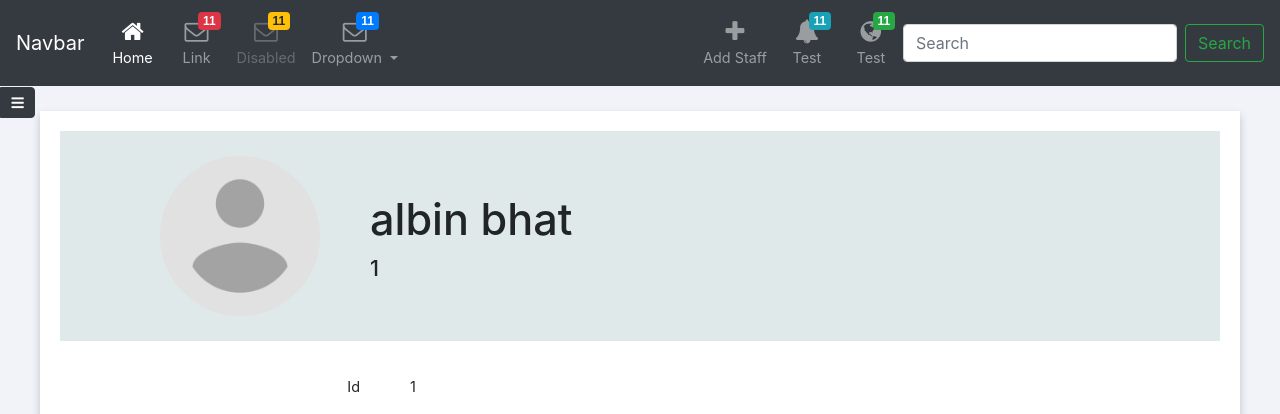
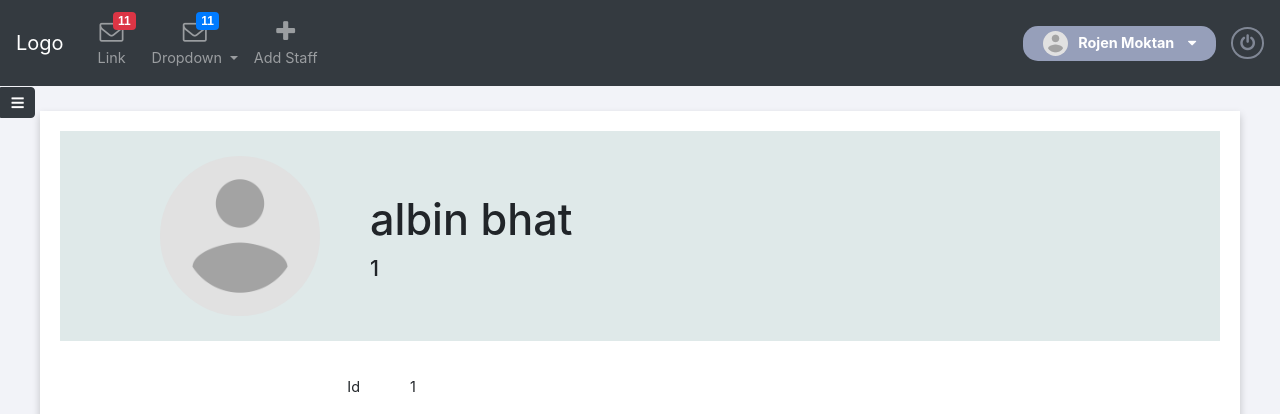
Before and after one commit to RojenTmg/ems, a CodeIgniter app: page /ems/index.php/admin/viewED/1 in a window 1280 px wide. Shown: the top 414 px of the page. Run offline with CodeIgniter, Linux system fonts and the light colour scheme; data comes from the database, SQL or seed files in the repository; some libraries are stand-ins or nearby versions.

Commit message:
change in navigation bar and displaying profile-bar

```diff
--- a/application/models/Validate_login_form.php
+++ b/application/models/Validate_login_form.php
@@ -54,7 +54,7 @@ class Validate_login_form extends CI_Model
 					  $_SESSION['loggedin']=true;
 				    $_SESSION['user_id']=$row->user_id;
 
-				    $users=$this->Manage_employee_model->user_detail($_SESSION['user_id']);
+				    $users=$this->Manage_employee_model->user_detail('employees', $_SESSION['user_id']);
 				    $_SESSION['firstname']=$users['first_name'];
 				    $_SESSION['surname']=$users['last_name'];
 				    $data = [ 'is_logged_in' => '1' ];
--- a/application/views/admin/pages/manage_employee.php
+++ b/application/views/admin/pages/manage_employee.php
@@ -8,7 +8,10 @@
  <!-- form -->
   <div class="contents">
     <!-- title -->
-    <h4>Add Employee</h4>
+    <div class="con-head sp-btn">
+      <h4>Add Employee</h4>
+      <a href="<?= base_url('admin'); ?>" id="small-link"> <i class="fa fa-long-arrow-left" aria-hidden="true"></i> &nbsp;Go back to Dashboard</a>
+    </div>
      <!-- progress-bar -->
      <div class="box profile-progress">
        <div class="box-head pro-head sp-btn " >
--- a/application/views/admin/templates/header.php
+++ b/application/views/admin/templates/header.php
@@ -34,20 +34,20 @@
 
 <body>
   <nav class="navbar navbar-icon-top navbar-expand-lg navbar-dark bg-dark">
-  <a class="navbar-brand" href="#">Navbar</a>
+  <a class="navbar-brand" href="<?= base_url('admin'); ?>">Logo</a>
   <button class="navbar-toggler" type="button" data-toggle="collapse" data-target="#navbarSupportedContent" aria-controls="navbarSupportedContent" aria-expanded="false" aria-label="Toggle navigation">
     <span class="navbar-toggler-icon"></span>
   </button>
 
   <div class="collapse navbar-collapse" id="navbarSupportedContent">
     <ul class="navbar-nav mr-auto">
-      <li class="nav-item active">
+      <!-- <li class="nav-item active">
         <a class="nav-link" href="<?= base_url('admin'); ?>">
           <i class="fa fa-home"></i>
           Home
           <span class="sr-only">(current)</span>
           </a>
-      </li>
+      </li> -->
       <li class="nav-item">
         <a class="nav-link" href="#">
           <i class="fa fa-envelope-o">
@@ -56,14 +56,15 @@
           Link
         </a>
       </li>
-      <li class="nav-item">
+      <!-- <li class="nav-item">
         <a class="nav-link disabled" href="#">
           <i class="fa fa-envelope-o">
             <span class="badge badge-warning">11</span>
           </i>
           Disabled
         </a>
-      </li>
+      </li> -->
+
       <li class="nav-item dropdown">
         <a class="nav-link dropdown-toggle" href="#" id="navbarDropdown" role="button" data-toggle="dropdown" aria-haspopup="true" aria-expanded="false">
           <i class="fa fa-envelope-o">
@@ -78,9 +79,15 @@
           <a class="dropdown-item" href="#">Something else here</a>
         </div>
       </li>
+      <li class="nav-item">
+        <a class="nav-link" href="<?= base_url('admin'); ?>/manage_employee">
+          <i class="fa fa-plus" aria-hidden="true"></i>
+          Add Staff
+        </a>
+      </li>
     </ul>
-    <ul class="navbar-nav ">
-      <li class="nav-item">
+    <ul class="navbar-nav">
+      <!-- <li class="nav-item">
         <a class="nav-link" href="<?= base_url('admin'); ?>/manage_employee">
           <i class="fa fa-plus" aria-hidden="true"></i>
           Add Staff
@@ -93,20 +100,39 @@
           </i>
           Test
         </a>
-      </li>
-      <li class="nav-item">
+      </li> -->
+      <!-- <li class="nav-item">
         <a class="nav-link" href="#">
           <i class="fa fa-globe">
             <span class="badge badge-success">11</span>
           </i>
           Test
         </a>
-      </li>
+      </li> -->
     </ul>
-    <form class="form-inline my-2 my-lg-0">
+    <!-- <form class="form-inline my-2 my-lg-0">
       <input class="form-control mr-sm-2" type="text" placeholder="Search" aria-label="Search">
       <button class="btn btn-outline-success my-2 my-sm-0" type="submit">Search</button>
-    </form>
+    </form> -->
+    <div onclick="displayFunctionType();" class="drop-down-item" id="show-profile">
+      <div class="pro-file">
+        <?= img(array('src'=>'assets/images/default.png', 'alt'=> 'employee image')); ?>
+        <span><strong> Rojen Moktan &nbsp;&nbsp;&nbsp;  </strong></span>
+        <i class="fa fa-caret-down" aria-hidden="true"></i>
+      </div>
+      <div class="drop-down">
+        <ul>
+          <li><a href=""><i class="fa fa-address-card" aria-hidden="true"></i> &nbsp;&nbsp; My Profile</a></li>
+          <li><a href="<?= base_url('admin'); ?>/manage_employee"><i class="fa fa-plus" aria-hidden="true"></i> &nbsp;&nbsp; Add Staff</a></li>
+        </ul>
+      </div>
+    </div>
+    <div class="log-out">
+      <a href="<?= base_url('logout'); ?>">
+        <i class="fa fa-power-off" title="logout"></i>
+      </a>
+    </div>
+
   </div>
 </nav>
 <div class="page-wrapper chiller-theme">
@@ -303,9 +329,9 @@
         <i class="fa fa-cog"></i>
         <span class="badge-sonar"></span>
       </a>
-       <a href="<?= base_url('logout'); ?>">
+       <!-- <a href="<?= base_url('logout'); ?>">
         <i class="fa fa-power-off"></i>
-      </a>
+      </a> -->
     </div>
   </nav>
   <!-- sidebar-wrapper  -->
--- a/assets/css/dashboard.css
+++ b/assets/css/dashboard.css
@@ -970,3 +970,102 @@ background-color: #4c546d;
   80% { opacity: 1; }
   100% {opacity:0; }
 }
+
+/*-----------------------------prfile-picture-theme-------------------------------------------------*/
+.drop-down-item {
+  margin: 0 15px 0 30px;
+  padding: 5px 20px;
+  color: #fff;
+  /*color: #d6dffa;*/
+  position: relative;
+  /*background-color: #f86c27;*/
+  /*background-color: #19317c;*/
+  /*background-color: #4267b2;*/
+  /*background-color: #87ba02;*/
+  background-color: #969fba;
+  border-radius: 15px;
+  transition: background 0.1s, color 0.1s;
+}
+.drop-down-item:hover {
+  cursor: pointer;
+  background-color: #a6afca;
+}
+
+.pro-file {
+  display: flex;
+  align-items: center;
+}
+.drop-down-item img {
+  width: 25px;
+  height: 25px;
+  border-radius: 50%;
+  margin-right: 10px;
+}
+
+
+.drop-down {
+  /*background-color: #fff;*/
+  /*width: 150px;*/
+  /*background-color: red;*/
+  display: none;
+  position: absolute;
+  /*box-shadow: 0px 1px 2px 0 rgba(0, 0, 0, 0.2); */
+  top: 57px;
+  border: 1px solid #d9d9d9;
+  border-radius: 3px;
+  right: 0;
+  z-index: 5; }
+
+.drop-down ul {
+  margin: 0;
+  padding: 0;
+}
+.drop-down li {
+  list-style-type: none;
+  border-bottom: 1px solid #f5f6f7;
+  padding: 0; }
+
+.drop-down li a {
+  text-decoration: none;
+  width: 250px;
+  display: block;
+  background-color: #f8f9fa;
+  padding: 15px 20px 15px 25px;
+  color: #000; }
+
+.drop-down li a:last-of-type  {
+  /*border-bottom: 2px solid #ddd;*/
+}
+
+
+.drop-down li a:hover {
+  background-color: #f2f2f2;
+}
+.log-out i {
+  font-size: 1.2em;
+  color: #808795;
+  border: 2px solid #808795;
+  border-radius: 50%;
+  padding: 5px 7px;
+  transition: color 0.1s, border-color 0.1s;
+}
+.log-out i:hover {
+  color: #b0b7c5;
+  border-color: #b0b7c5;
+  cursor: pointer;
+}
+
+
+#done-btn {
+  padding: 2px 20px;
+}
+
+/*-----------------------------prfile-picture-theme-------------------------------------------------*/
+#small-link {
+  color: #6c757d;
+}
+
+#small-link:hover {
+  text-shadow: 0.3px 0.3px #6c757d;
+  text-decoration: none;
+}
--- a/assets/js/dashboard.js
+++ b/assets/js/dashboard.js
@@ -72,3 +72,17 @@ $("#show-sidebar").click(function() {
 
 //   }
 // }
+
+var temp = 0;
+function displayFunctionType() {
+    var staff = document.getElementsByClassName('drop-down')[0];
+
+    if (temp % 2 == 0) {
+      staff.style.display = 'block';
+      temp++;
+    }
+    else {
+      staff.style.display = 'none';
+      temp++;
+    }
+}
```
